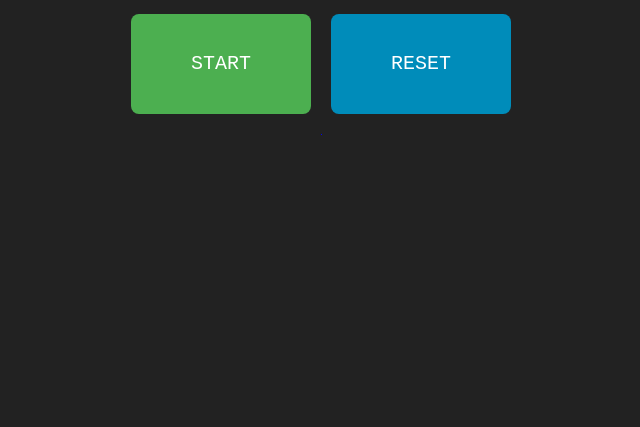
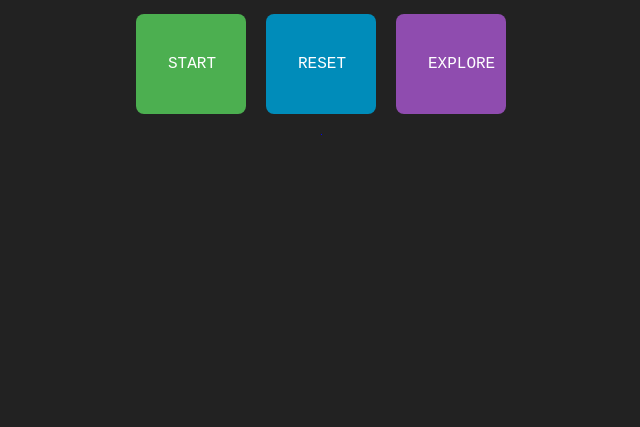
Before and after one commit to ader1990/game-of-life, a website built with webpack: page www/index.html in a window 1280 px wide. Shown: the part 381-808 px from the top of the page, without its empty margins (327-967 px from the left). Built offline with nearby package versions, Linux system fonts and the light colour scheme; what game-of-life would draw is missing.

Commit message:
add explore button

```diff
--- a/www/index.html
+++ b/www/index.html
@@ -25,7 +25,7 @@
     <div id="menu">
 	    <button id="play-pause">start</button>
 	    <button id="reset">reset</button>
-	    <div id="fps"></div>
+	    <button id="explore">explore</button>
     </div>
     <canvas id="game-of-life-canvas"></canvas>
     <script src="./bootstrap.js"></script>
@@ -46,40 +46,29 @@ p {
 }
 
 #play-pause {
-  text-transform: uppercase;
-  width: 180px;
-  cursor: pointer;
-  height: 100px;
-  margin-bottom: 20px;
-  font-size: 20px;
-  position: relative;
-  float: left;
-  font-family: monospace;
 }
 
 #reset {
+  background-color: #008CBA;
+  margin-left: 20px;
+}
+
+#explore {
+  margin-left: 20px;
+  background-color: #8f4caf;
+}
+
+button {
+  float: left;
   text-transform: uppercase;
+  font-family: monospace;
+  font-size: 20px;
+  position: relative;
+  background-color: #008CBA;
   cursor: pointer;
   height: 100px;
-  width: 180px;
+  width: 110px;
   margin-bottom: 20px;
-  font-size: 20px;
-  position: relative;
-  float: right;
-  font-family: monospace;
-  background-color: #008CBA;
-}
-
-#fps {
-  white-space: pre;
-  font-family: monospace;
-  margin-bottom: 20px;
-  font-size: 20px;
-  position: relative;
-  float:left;
-  margin-left: 20px;
-}
-button {
   background-color: #4CAF50; /* Green */
   border: none;
   border-radius: 8px;
@@ -90,4 +79,5 @@ button {
   display: inline-block;
   font-size: 16px;
 }
+button:focus { outline: none; }
 </style>
--- a/www/index.js
+++ b/www/index.js
@@ -74,6 +74,7 @@ const isPaused = () => {
 
 var cellsPtr = null;
 var cells = null;
+var playUntilPeriodic = false
 
 const renderLoop = () => {
   drawGrid();
@@ -84,7 +85,13 @@ const renderLoop = () => {
         cellsPtr = universe.cells();
   	cells = JSON.stringify(new Uint8Array(memory.buffer, cellsPtr, width * height))
 	if (cells == stageBefore0 || cells == stageBefore1) {
-	  pause()
+	  if (playUntilPeriodic) {
+  universe.reset()
+  play()
+	}
+		else {
+			pause()
+		}
 	  return
   	}
 	stageBefore1 = stageBefore0
@@ -95,6 +102,7 @@ const renderLoop = () => {
 
 const playPauseButton = document.getElementById("play-pause");
 const resetButton = document.getElementById("reset");
+const exploreButton = document.getElementById("explore");
 
 const play = () => {
 	  playPauseButton.textContent = "stop";
@@ -115,9 +123,17 @@ playPauseButton.addEventListener("click", event => {
 			      }
 });
 resetButton.addEventListener("click", event => {
+  playUntilPeriodic = false
   universe.reset()
   play()
 })
+
+exploreButton.addEventListener("click", event => {
+  playUntilPeriodic = true
+  universe.reset()
+  play()
+})
+
 
 const drawGrid = () => {
   ctx.beginPath();
```
